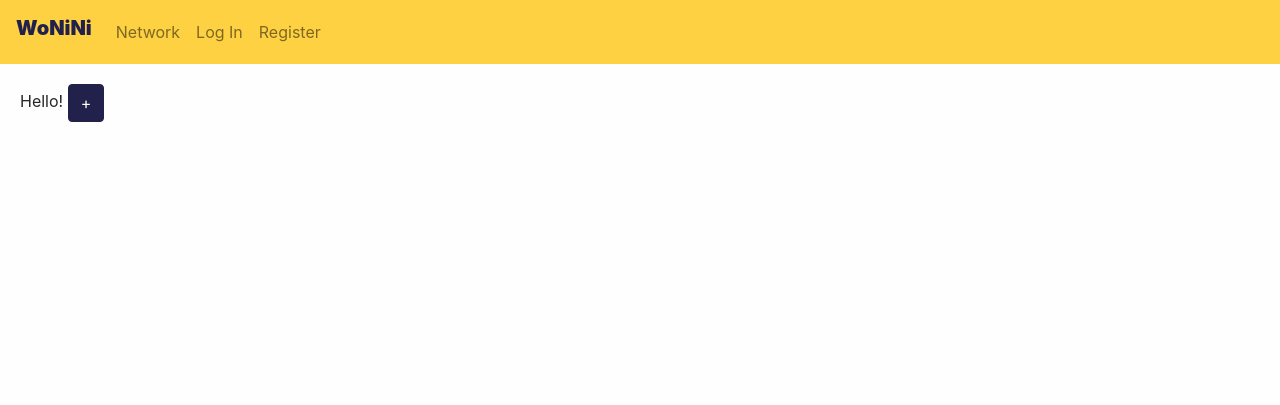
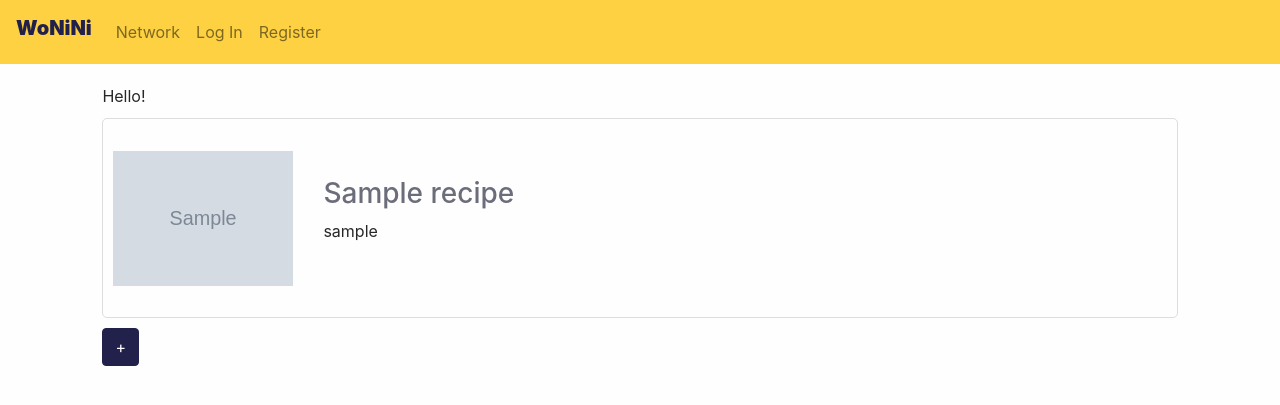
Before and after one commit to iomullony/Recipes, a Django app: page / in a window 1280 px wide. Shown: the top 405 px of the page. Run offline with Django 5.2, Linux system fonts and the light colour scheme; tables that the repository leaves empty hold one stand-in row (values such as "Sample post"); grey boxes marked "Sample" are stand-in pictures; some libraries are stand-ins or nearby versions.

Commit message:
images in recipes

```diff
--- a/project/settings.py
+++ b/project/settings.py
@@ -119,6 +119,10 @@ USE_TZ = True
 
 STATIC_URL = 'static/'
 
+# Media uploads (recipe images)
+MEDIA_URL = '/media/'
+MEDIA_ROOT = BASE_DIR / 'media'
+
 # Default primary key field type
 # https://docs.djangoproject.com/en/5.0/ref/settings/#default-auto-field
 
--- a/project/urls.py
+++ b/project/urls.py
@@ -14,6 +14,8 @@ Including another URLconf
     1. Import the include() function: from django.urls import include, path
     2. Add a URL to urlpatterns:  path('blog/', include('blog.urls'))
 """
+from django.conf import settings
+from django.conf.urls.static import static
 from django.contrib import admin
 from django.urls import include, path
 
@@ -21,3 +23,6 @@ urlpatterns = [
     path('admin/', admin.site.urls),
     path("", include("recipes.urls")),
 ]
+
+if settings.DEBUG:
+    urlpatterns += static(settings.MEDIA_URL, document_root=settings.MEDIA_ROOT)
--- a/recipes/models.py
+++ b/recipes/models.py
@@ -21,6 +21,7 @@ class Recipe(models.Model):
     ingredients = models.ManyToManyField("Ingredient", through="RecipeIngredient", related_name="recipes")
     preparation = models.TextField()
     notes = models.TextField(blank=True)
+    image = models.ImageField(upload_to='recipes/', null=True, blank=True)
 
 
 class RecipeIngredient(models.Model):
--- a/recipes/static/recipes/css/override.css
+++ b/recipes/static/recipes/css/override.css
@@ -1,5 +1,8 @@
+/* General */
 .body {
-    padding: 20px;
+    padding-top: 20px;
+    padding-bottom: 20px;
+    padding-inline: clamp(20px, 8vw, 360px); /* For scaling */
 }
 
 .navbar {
@@ -32,6 +35,7 @@
     border-radius: 0.25rem;
 }
 
+/* New recipe */
 .ingredient-row {
     gap: 8px;
     flex-wrap: wrap;
@@ -66,7 +70,7 @@
 }
 
 .ingredient-row .ts-control.dropdown-active {
-    border-radius: .25rem;          /* keep rounded when open */
+    border-radius: .25rem;
     border-color: #fdd142;
     box-shadow: 0 0 0 0.2rem #fdd14240;
 }
@@ -82,3 +86,110 @@
     margin: 0;
     height: 1.2em;
 }
+
+.img-area {
+	position: relative;
+	width: 100%;
+	max-width: 400px;
+	height: 230px;
+	background: var(--grey);
+	margin-bottom: 30px;
+    border-radius: .25rem;
+	overflow: hidden;
+	display: flex;
+	justify-content: center;
+	align-items: center;
+	flex-direction: column;
+	border: 1px solid #fdd142;
+	color: #21214c
+}
+
+.img-area .icon {
+	font-size: 100px;
+	color: #21214c
+}
+
+.img-area img {
+	position: absolute;
+	top: 0;
+	left: 0;
+	width: 100%;
+	height: 100%;
+	object-fit: cover;
+	object-position: center;
+	z-index: 100;
+}
+
+.img-area::before {
+	content: attr(data-img);
+	position: absolute;
+	width: 100%;
+	height: 100%;
+	background: rgba(0, 0, 0, .5);
+	color: #fff;
+	font-weight: 500;
+	text-align: center;
+	display: flex;
+	justify-content: center;
+	align-items: center;
+	pointer-events: none;
+	opacity: 0;
+	transition: all .3s ease;
+	z-index: 200;
+}
+
+.img-area.active:hover::before {
+	opacity: 1;
+}
+
+.img-area:focus,
+.img-area:focus-visible,
+.img-area:active {
+	outline: none;
+    border-color: #fdd142;
+    box-shadow: 0 0 0 0.2rem #fdd14240;
+}
+
+/* Recipes list */
+.recipe-listings {
+    display: flex;
+    flex-direction: column;
+    gap: 20px;
+}
+
+.recipe-item {
+    display: flex;
+    border: 1px solid #ddd;
+    border-radius: 5px;
+    height: 200px;
+    margin-top: 10px;
+    margin-bottom: 10px;
+}
+
+.recipe-image {
+    width: 200px;
+    height: 100%;
+    overflow: hidden;
+    display: flex;
+    justify-content: center;
+    align-items: center;
+    padding: 10px;
+}
+
+.recipe-image img {
+    max-width: 100%;
+    max-height: 100%;
+    display: block;
+}
+
+.recipe-details {
+    padding: 20px;
+    display: flex;
+    flex-direction: column;
+    justify-content: center;
+}
+
+.image {
+    max-width: 400px;
+    max-height: 300px;
+}
--- a/recipes/templates/recipes/index.html
+++ b/recipes/templates/recipes/index.html
@@ -3,5 +3,6 @@
 
 {% block body %}
 Hello!
+{% include 'recipes/recipes.html' %}
 <a href="{% url 'new_recipe' %}" class="btn btn-primary">+</a>
 {% endblock %}
--- a/recipes/templates/recipes/layout.html
+++ b/recipes/templates/recipes/layout.html
@@ -5,6 +5,7 @@
     <head>
         <title>{% block title %}WoNiNi{% endblock %}</title>
         <link rel="stylesheet" href="https://stackpath.bootstrapcdn.com/bootstrap/4.4.1/css/bootstrap.min.css" integrity="sha384-Vkoo8x4CGsO3+Hhxv8T/Q5PaXtkKtu6ug5TOeNV6gBiFeWPGFN9MuhOf23Q9Ifjh" crossorigin="anonymous">
+        <link href='https://unpkg.com/boxicons@2.0.9/css/boxicons.min.css' rel='stylesheet'>
         <link href="{% static 'recipes/css/styles.css' %}" rel="stylesheet">
         <link href="{% static 'recipes/css/override.css' %}" rel="stylesheet">
     </head>
--- /dev/null
+++ b/recipes/templates/recipes/recipes.html
@@ -0,0 +1,19 @@
+<div class="auction-listings">
+    {% for recipe in recipes %}
+        <div class="recipe-item">
+            <div class="recipe-image">
+                {% if recipe.image and recipe.image.name %}
+                    <img src="{{ recipe.image.url }}" alt="{{ recipe.title }}">
+                {% else %}
+                    <div class="no-image">No image</div>
+                {% endif %}
+            </div>
+            <div class="recipe-details">
+                <h3><a href="#">{{ recipe.title }}</a></h3>
+                <p>{{ recipe.user }}</p>
+            </div>
+        </div>
+    {% empty %}
+        <p>No active listings</p>
+    {% endfor %}
+</div>
--- a/recipes/urls.py
+++ b/recipes/urls.py
@@ -1,4 +1,6 @@
 from django.urls import path
+from django.conf import settings
+from django.conf.urls.static import static
 
 from . import views
 
@@ -8,4 +10,4 @@ urlpatterns = [
     path("logout", views.logout_view, name="logout"),
     path("register", views.register, name="register"),
     path("new_recipe", views.new_recipe, name="new_recipe"),
-]
+] + static(settings.MEDIA_URL, document_root=settings.MEDIA_ROOT)
--- a/recipes/views.py
+++ b/recipes/views.py
@@ -12,7 +12,9 @@ from .models import User, Category, Recipe, Ingredient, RecipeIngredient
 units = ['g', 'kg', 'mL', 'L', 'cups', 'tbsp', 'tsp', 'oz', 'lb', 'unit(s)']
 
 def index(request):
-    return render(request, "recipes/index.html")
+    return render(request, "recipes/index.html", {
+        "recipes": Recipe.objects.all()
+    })
 
 
 def login_view(request):
@@ -77,6 +79,8 @@ def new_recipe(request):
         ingredient_names = request.POST.getlist('ingredient_name')
         ingredient_quantities = request.POST.getlist('ingredient_qty')
         ingredient_units = request.POST.getlist('ingredient_unit')
+        photo = request.FILES.get("photo")
+        max_image_bytes = 2 * 1024 * 1024  # 2 MB limit to match front-end check
 
         # Validate required fields - ensure they're not just whitespace
         if not title or not title.strip():
@@ -95,12 +99,22 @@ def new_recipe(request):
                 "error": "Preparation instructions are required."
             })
 
+        # Validate image size if provided
+        if photo and photo.size > max_image_bytes:
+            categories = Category.objects.all()
+            return render(request, "recipes/new_recipe.html", {
+                "categories": categories,
+                "units": units,
+                "error": "Image must be smaller than 2 MB. Please choose a smaller file."
+            })
+
         # Create the recipe
         recipe = Recipe.objects.create(
             user=request.user,
             title=title,
             preparation=preparation,
-            notes=notes
+            notes=notes,
+            image=photo
         )
 
         for value in categories:
```
Also changed, not shown: recipes/templates/recipes/new_recipe.html (+48 -6 lines), media/recipes/Screenshot_2024-10-03_223050.png (added), media/recipes/Screenshot_2025-03-07_023223.png (added), recipes/migrations/0005_recipe_image.py (added).
